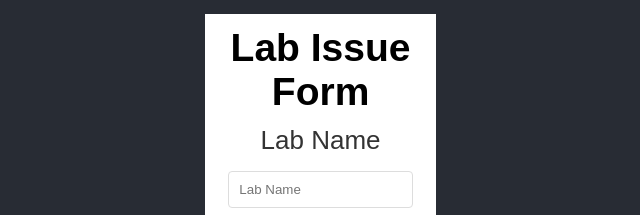
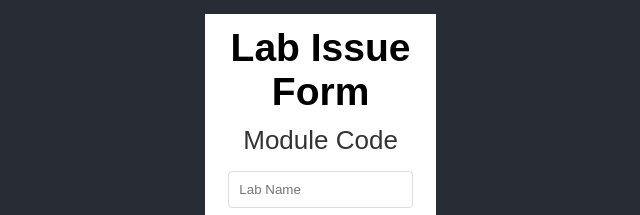
Before and after one commit to Ec2272/SECW, a React (Create React App) app: page /ReportLab in a window 1280 px wide. Shown: the top 215 px of the page, without its empty margins (305-945 px from the left). Built offline with nearby package versions, Linux system fonts and the light colour scheme; no server answers; the database is empty.

Commit message:
update lab issue form

```diff
--- a/src/SubmitIssue/LabIssueForm.js
+++ b/src/SubmitIssue/LabIssueForm.js
@@ -34,7 +34,7 @@ const LabIssueForm = () => {
       <form onSubmit={handleFormSubmit}>
         <h2>Lab Issue Form</h2>
         <div className="form-group">
-          <label>Lab Name</label>
+          <label>Module Code</label>
           <input name="labName" placeholder="Lab Name" required />
         </div>
         <div className="form-group">
```
